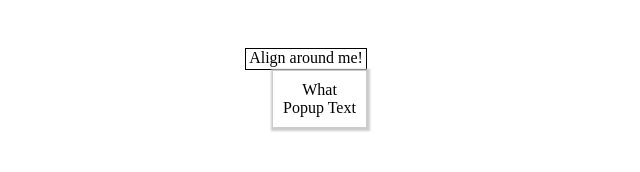
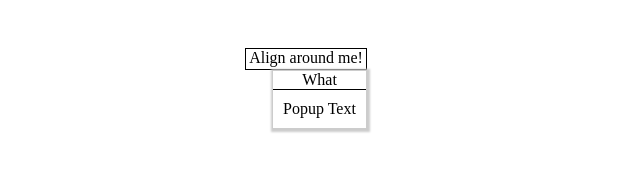
Before and after one commit to ryfeng/PopupJs, a plain HTML site: page example/example.html in a window 1280 px wide. Both pictures are taken after a click on the button "Bottom Right Align". Shown: the part 202-374 px from the top of the page, 334-974 px from the left. Drawn offline with Linux system fonts and the light colour scheme.

Commit message:
Very finicky implementation of title

```diff
--- a/example/example.css
+++ b/example/example.css
@@ -1,6 +1,11 @@
 body
 {
     text-align: center;
+}
+
+.popup-title
+{
+    border-bottom: 1px solid black;
 }
 
 .popup
--- a/popup.js
+++ b/popup.js
@@ -134,10 +134,14 @@
                     'class': jPopupBody.attr('class')
                 });
                 jPopup.append($('<div />', {
-                    'class': '.' + sTitleClass,
+                    'class': sTitleClass,
                     'text': oOptions.title
                 }));
-                jPopupBody.show().removeClass(jPopupBody.attr('class')).before(jPopup).remove();
+                jPopupBody.attr('style', '');
+                jPopupBody.css('padding', jPopupBody.css('padding'));
+                jPopupBody.css('display', 'inline-block').removeClass(jPopupBody.attr('class')).before(jPopup).remove();
+                jPopup.css('padding', '0');
+
                 jPopup.append(jPopupBody);
                 jPopup.data('popupId', jPopupBody.data('popupId'));
                 jPopup.data('popup-options', jPopupBody.data('popup-options'));
```
